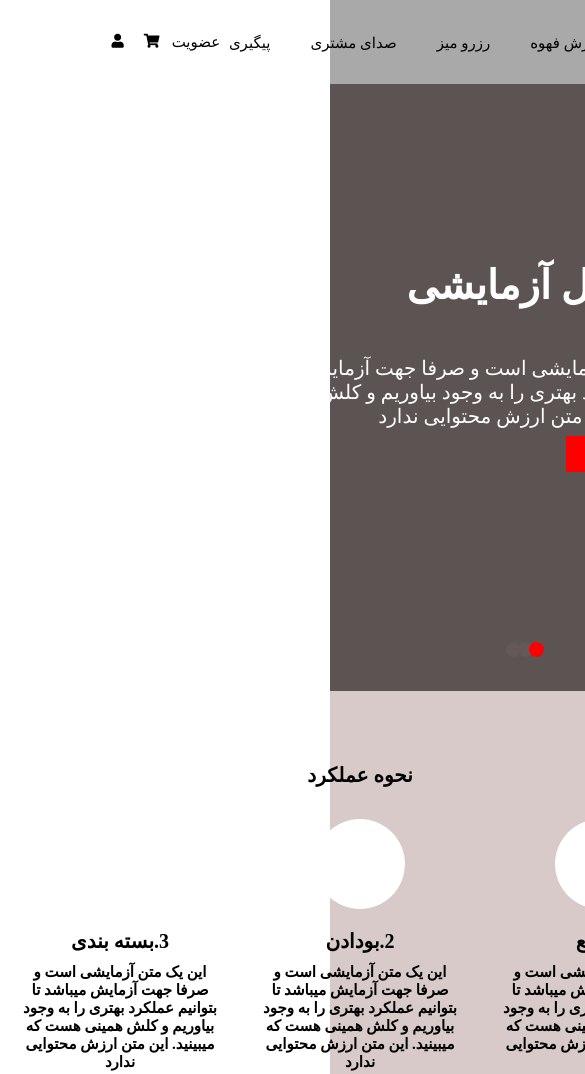
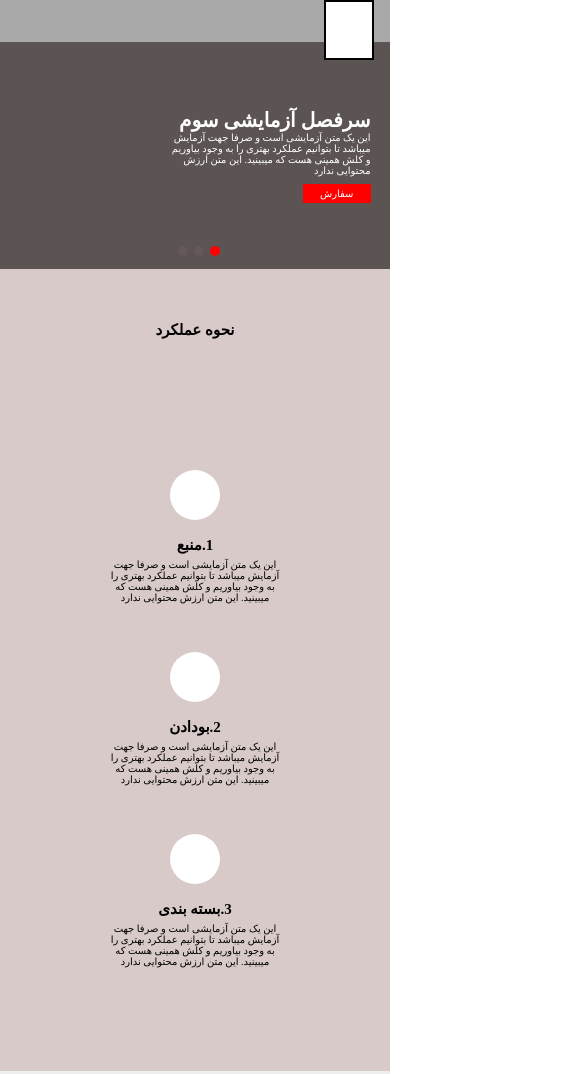
Before and after one commit to Erfan-scorpio/Coffe-Diako-web, a plain HTML site: page index.html in a window 390 px wide. Shown: the top 1074 px of the page, 585 px wide, since content can reach past the window. Drawn offline with Linux system fonts and the light colour scheme; a web font is replaced by a local one.

Commit message:
v 0.4.1 (responsive part 2)

```diff
--- a/css/responsive.css
+++ b/css/responsive.css
@@ -281,3 +281,125 @@
     }
 }
 /*mobile*/
+@media screen and (max-width:426px){
+    /*nav bar*/
+    #navmenue , #signupbtn , .endbar{
+        display:none;
+    }
+    .navbar {
+        height: 5vh;
+        right: 0;
+    }
+    .logobox {
+        width: 50px;
+        height: 60px;
+    }
+    /*slider*/
+    .slidebox {
+        width: 100%;
+        height: 30vh;
+    }
+    .slideitem h1 {
+        font-size: 20px;
+    }
+    .slideitem p {
+        font-size: 10px;
+        width: 200px;
+    }
+    .slideitem a {
+        font-size: 10px;
+        padding: 2px 15px;
+    }
+    .dots span {
+        width: 10px;
+        height: 10px;
+    }
+    .dots span:nth-child(1){
+        margin-left: 0px;
+    }
+    .dots span:nth-child(2){
+        margin-left: 8%;
+    }
+    .dots span:nth-child(3){
+        margin-left: 16%;
+    }
+    /*main*/
+    .main {
+        height: 95vh;
+    }
+    .titleof {
+        margin: 0px auto;
+        margin-top: 15px;
+    }
+    .iconbox {
+        width: 35px;
+        height: 35px;
+    }
+    .titleh2 {
+        font-size: 15px;
+    }
+    .boxes {
+        flex-direction: column;
+        align-items: center;
+    }
+    .box {
+        height: 150px;
+        width: 170px;
+        margin: 16px 20px;
+    }
+    .boximg {
+        width: 50px;
+        height: 50px;
+        margin: 0 auto;
+    }
+    .box h3 {
+        font-size: 15px;
+        margin: 5px 0;
+    }
+    .box p {
+        font-size: 10px;
+        font-weight: 500;
+    }
+    /*shop cards*/
+    .shopcards {
+        flex-direction: column;
+        height: 95vh;
+    }
+    .card {
+        width: 140px;
+        height: 180px;
+        margin: auto 20px;
+    }
+    .card:hover{
+        width: 160px;
+        height: 200px;
+    }
+    .cardicon {
+        height: 50px;
+        width: 40px;
+    }
+    .card h2 {
+        font-size: 15px;
+        margin: 10px auto;
+    }
+    .card a {
+        margin: auto;
+        height: 25px;
+        width: 55px;
+        font-size: 12px;
+    }
+    /*subscription*/
+    .subscription {
+        height: 35vh;
+    }
+    .subscription p {
+        margin-top: 10px;
+        font-size: 15px;
+        width: 290px;
+        line-height: 20px;
+    }
+    .subscription a {
+        padding: 2px 15px;
+        font-size: 12px;
+    }
+}
--- a/css/style.css
+++ b/css/style.css
@@ -106,6 +106,10 @@ body{
     background-position: center;
     background-size: 200%;
     background-repeat: no-repeat;
+}
+/*phone menu*/
+.phone-menu{
+    display: none;
 }
 /*banner slider*/
 .slidebox{
--- a/index.html
+++ b/index.html
@@ -28,8 +28,23 @@
             <a href="#"><i class="fas fa-user"></i></a>
             <a href="#"><i class="fas fa-shopping-cart"></i></a>
         </div>
-        <div class="searchfield">
+        <!--
+        <div class="phone-menu">
+            <ul>
+                <li><a href="#">خانه</a></li>
+                <li><a href="#">سفارش فهوه</a></li>
+                <li><a href="#">رزرو میز</a></li>
+                <li><a href="#">صدای مشتری</a></li>
+                <li><a href="#">پیگیری</a></li>
+            </ul>
+            <br>
+            <ul>
+                <a href="#"><i class="fas fa-user"></i></a>
+                <a href="#"><i class="fas fa-shopping-cart"></i></a>
+                <button id="signupbtn">عضویت</button>
+            </ul>
         </div>
+        -->
     </div>
     <!--slide box-->
     <div class="slidebox">
```
